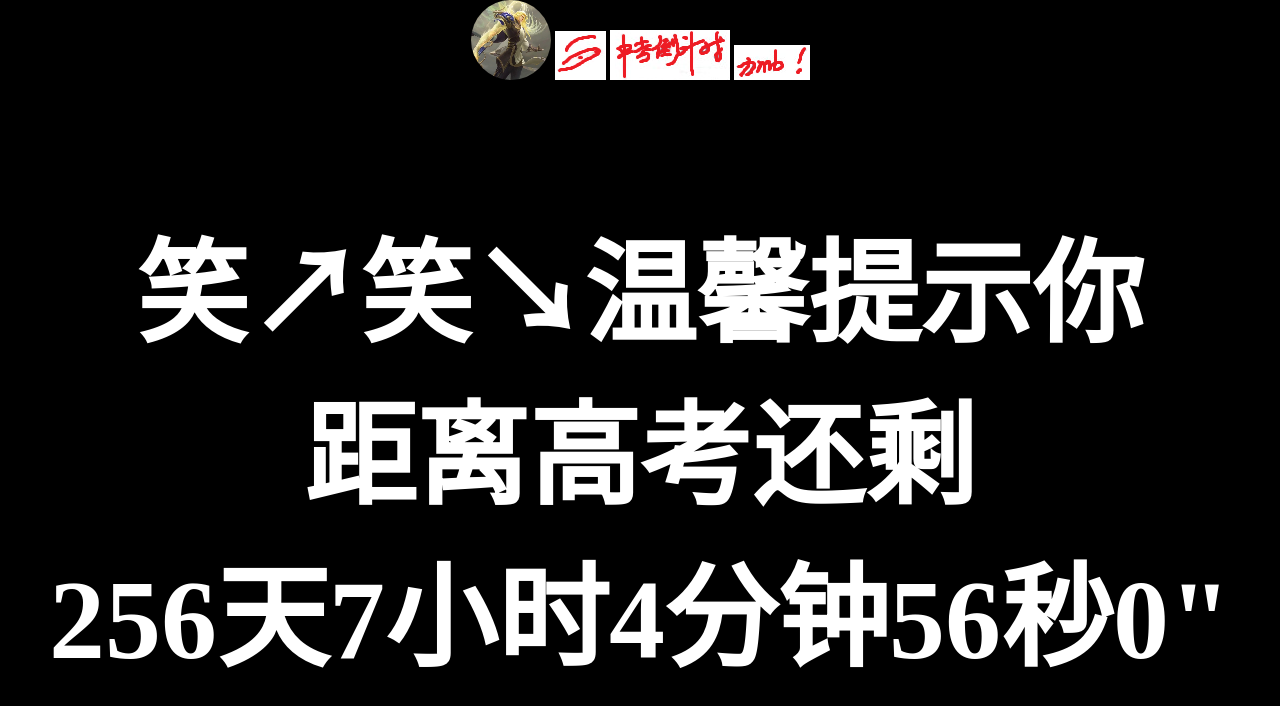
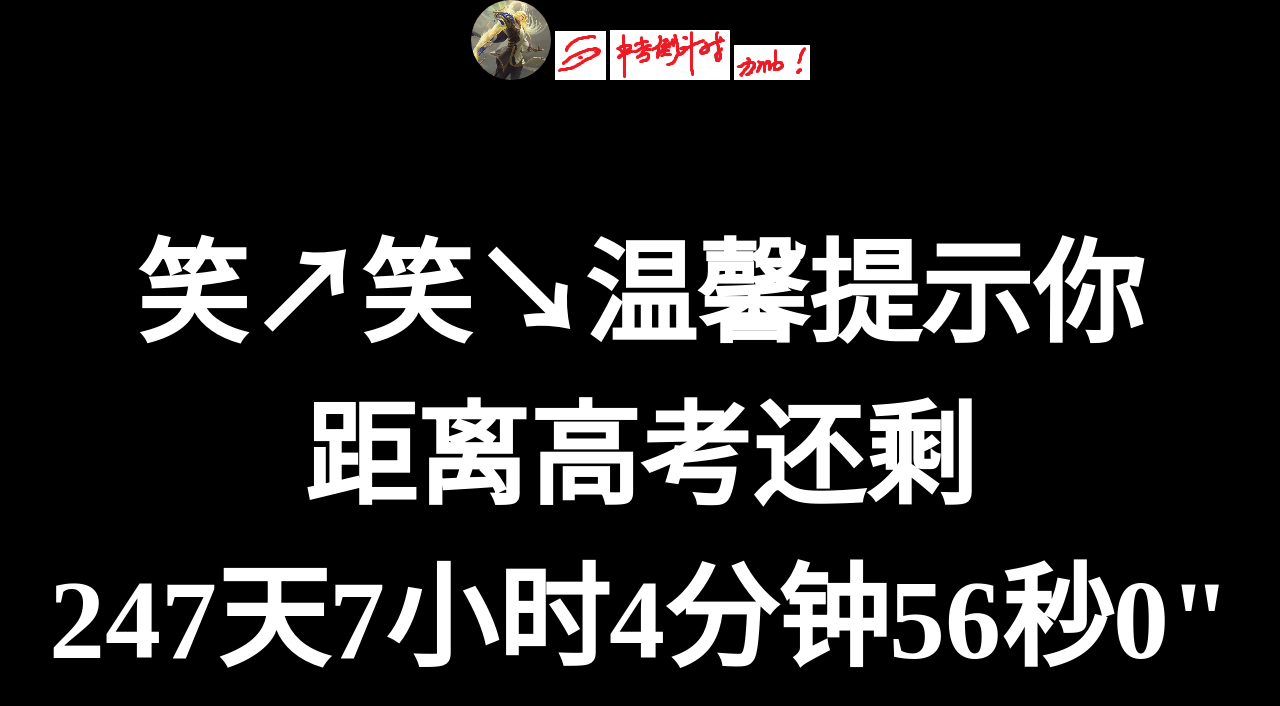
Before and after one commit to wjshincni/ljj, a plain HTML site: page index.html in a window 1280 px wide. Drawn offline with Linux system fonts and the light colour scheme; a web font is replaced by a local one.

Commit message:
Update index.html

```diff
--- a/index.html
+++ b/index.html
@@ -85,7 +85,7 @@
 			}
 
 			// 开始时间
-			const endTime = 'June 15, 2025 9:00:00';
+			const endTime = 'June 6, 2025 9:00:00';
 
 			// 每秒更新一次倒计时
 			const intervalId = setInterval(countdown, 100, endTime);
```
